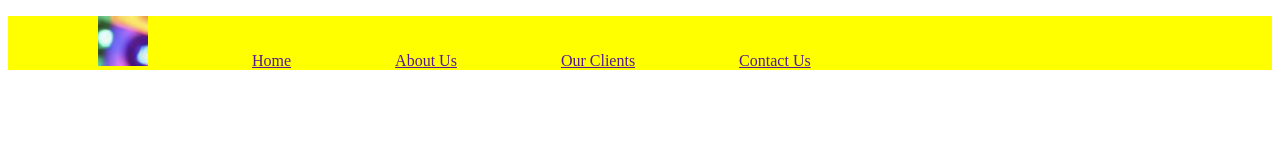
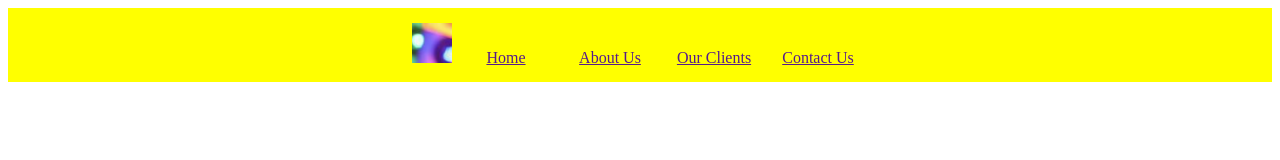
Before and after one commit to adinalavinia/homeworks, a plain HTML site: page homework/css/css_display/navigation_bar.html in a window 1280 px wide. Drawn offline with Linux system fonts and the light colour scheme.

Commit message:
tema css

```diff
--- a/homework/css/css_display/navigation_bar.css
+++ b/homework/css/css_display/navigation_bar.css
@@ -1,9 +1,27 @@
-header li {
+/* body {
+    padding: 0;
+    margin: 0;
+} */
+
+.navBar {
     list-style: none;
-    display: inline;
-    padding: 50px;
+    background-color: yellow;
+    padding: 15px;
+    margin: 0;
+    text-align: center;
+
 }
 
-header {
-    background-color: yellow;
+/* .navBar li {
+    display: inline-block;
+} */
+
+.navBar a {
+    display: inline-block;
+    width: 100px;
+    text-align: center;
 }
+
+/* .navBar a:hover{
+    background-color: rgb(158, 150, 150);
+} */
--- a/homework/css/css_display/navigation_bar.html
+++ b/homework/css/css_display/navigation_bar.html
@@ -4,16 +4,25 @@
 <body>
     <link rel="stylesheet" href="/homework/css/css_display/navigation_bar.css">
 <header>
-    <nav>
-
-        <ul class="menu">
+    <!-- <div class="navBar">
+        <ul>
             <li><img src="/homework/css/css_display/nav.PNG" width="50px"></li>
             <li><a href="">Home</a></li>
             <li><a href="">About Us</a></li>
             <li><a href="">Our Clients</a></li>
             <li><a href="">Contact Us</a></li>
         </ul>
-    </nav>
+    </div> -->
+
+    <div class="navBar">
+        <img src="/homework/css/css_display/nav.PNG" width="40px">
+
+        <a href="">Home</a>
+        <a href="">About Us</a>
+        <a href="">Our Clients</a>
+        <a href="">Contact Us</a>
+
+    </div>
 </header>
 </body>
 </html>
```
